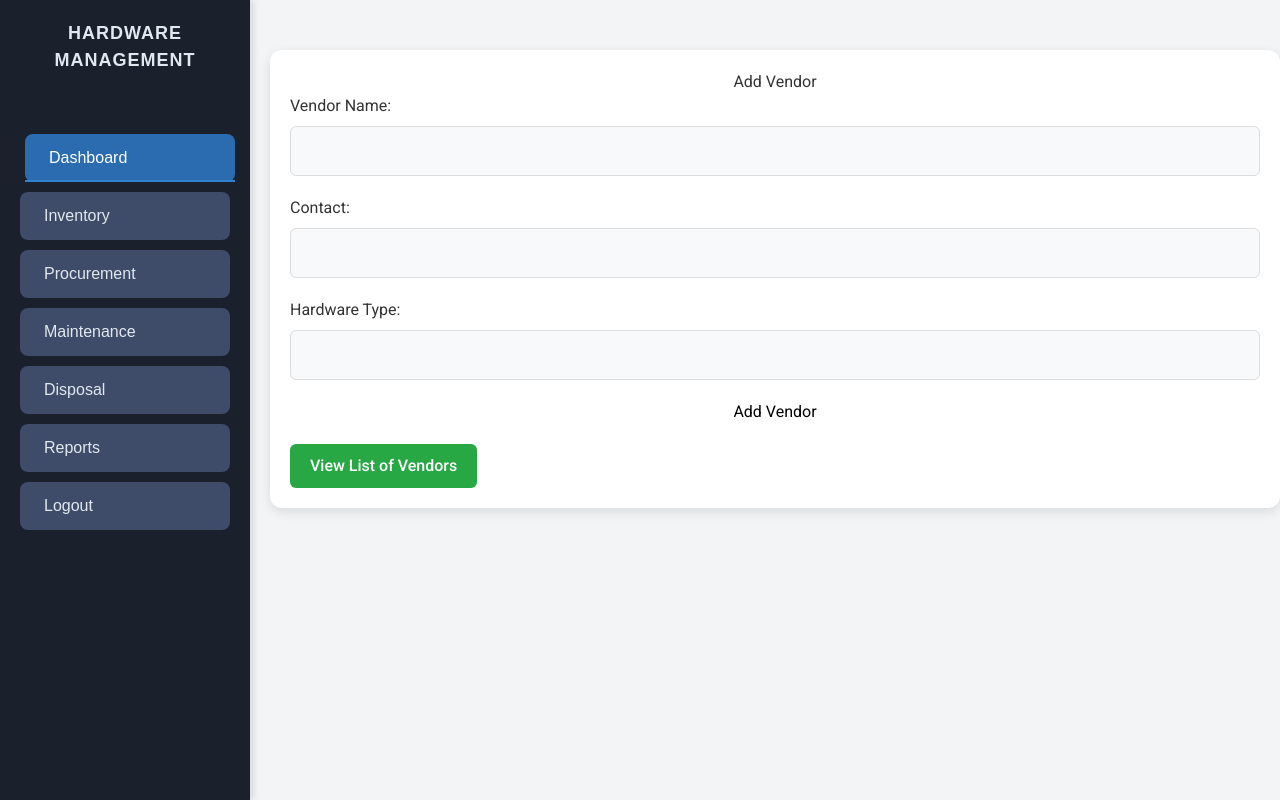
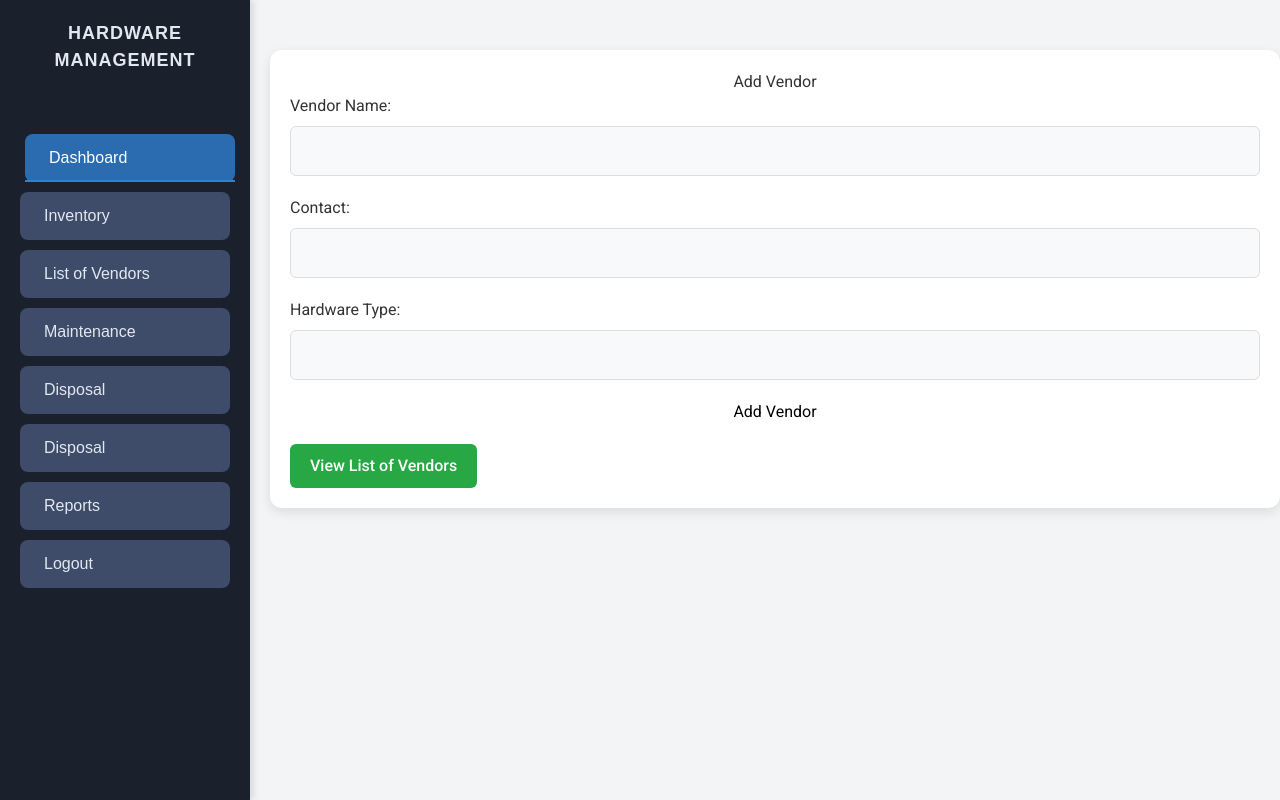
Before and after one commit to janella-may-pangilinan/hardwaremanagement, a PHP site: page /add_vendor.php in a window 1280 px wide. Run offline with PHP 8.4, Linux system fonts and the light colour scheme; some libraries are stand-ins or nearby versions.

Commit message:
link other page

```diff
--- a/sidebar.php
+++ b/sidebar.php
@@ -107,9 +107,10 @@
     <ul>
         <li><a href="dashboard.php" class="active"><i class="fas fa-home"></i> Dashboard</a></li>
         <li><a href="inventory.php"><i class="fas fa-boxes"></i> Inventory</a></li>
-        <li><a href="procurement.php"><i class="fas fa-shopping-cart"></i> Procurement</a></li>
+        <li><a href="add_vendor.php"><i class="fas fa-shopping-cart"></i> List of Vendors</a></li>
         <li><a href="maintenance.php"><i class="fas fa-tools"></i> Maintenance</a></li>
         <li><a href="disposal.php"><i class="fas fa-trash-alt"></i> Disposal</a></li>
+        <li><a href="add_warranty.php"><i class="fas fa-trash-alt"></i> Disposal</a></li>
         <li><a href="reports.php"><i class="fas fa-chart-bar"></i> Reports</a></li>
         <li><a href="index.php"><i class="fas fa-sign-out-alt"></i> Logout</a></li>
     </ul>
```
